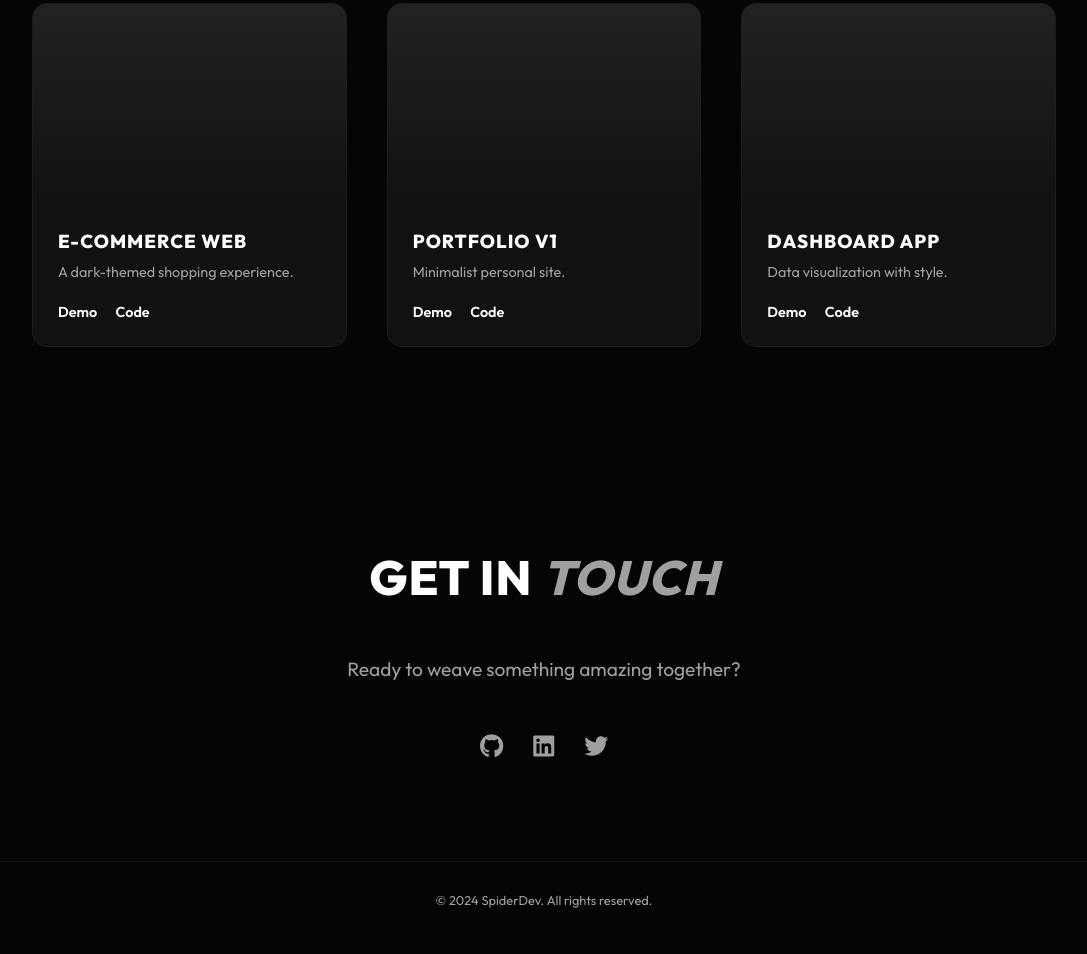
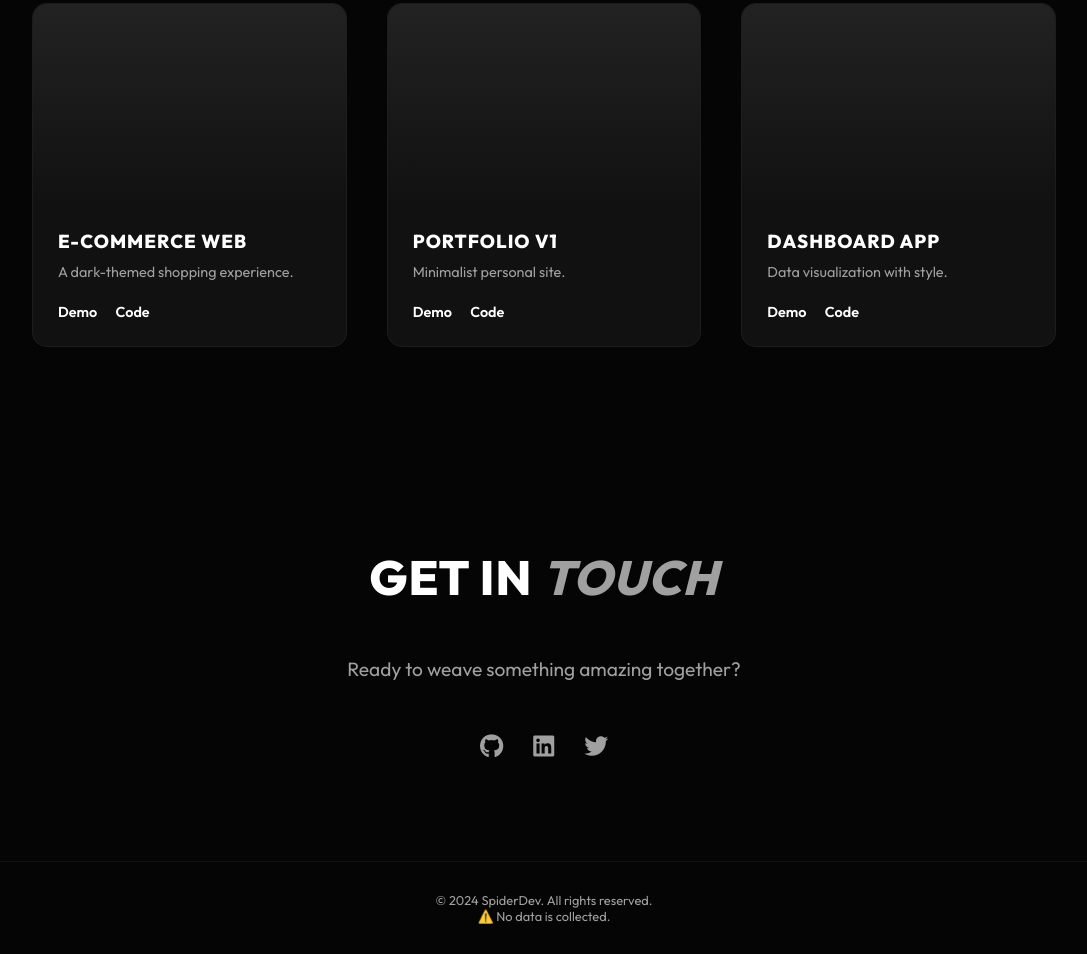
Before and after one commit to developerdigvijay/Spider-web-frontend-site, a plain HTML site: page index.html in a window 1280 px wide. Shown: the part 2253-3207 px from the top of the page, without its empty margins (96-1183 px from the left). Drawn offline with Linux system fonts and the light colour scheme.

Commit message:
`Added a paragraph to the footer with a warning about data collection`

```diff
--- a/index.html
+++ b/index.html
@@ -175,6 +175,7 @@
 
     <footer>
         <p>&copy; 2024 SpiderDev. All rights reserved.</p>
+        <p>⚠️ No data is collected.</p>
     </footer>
 
     <script src="script.js"></script>
```
